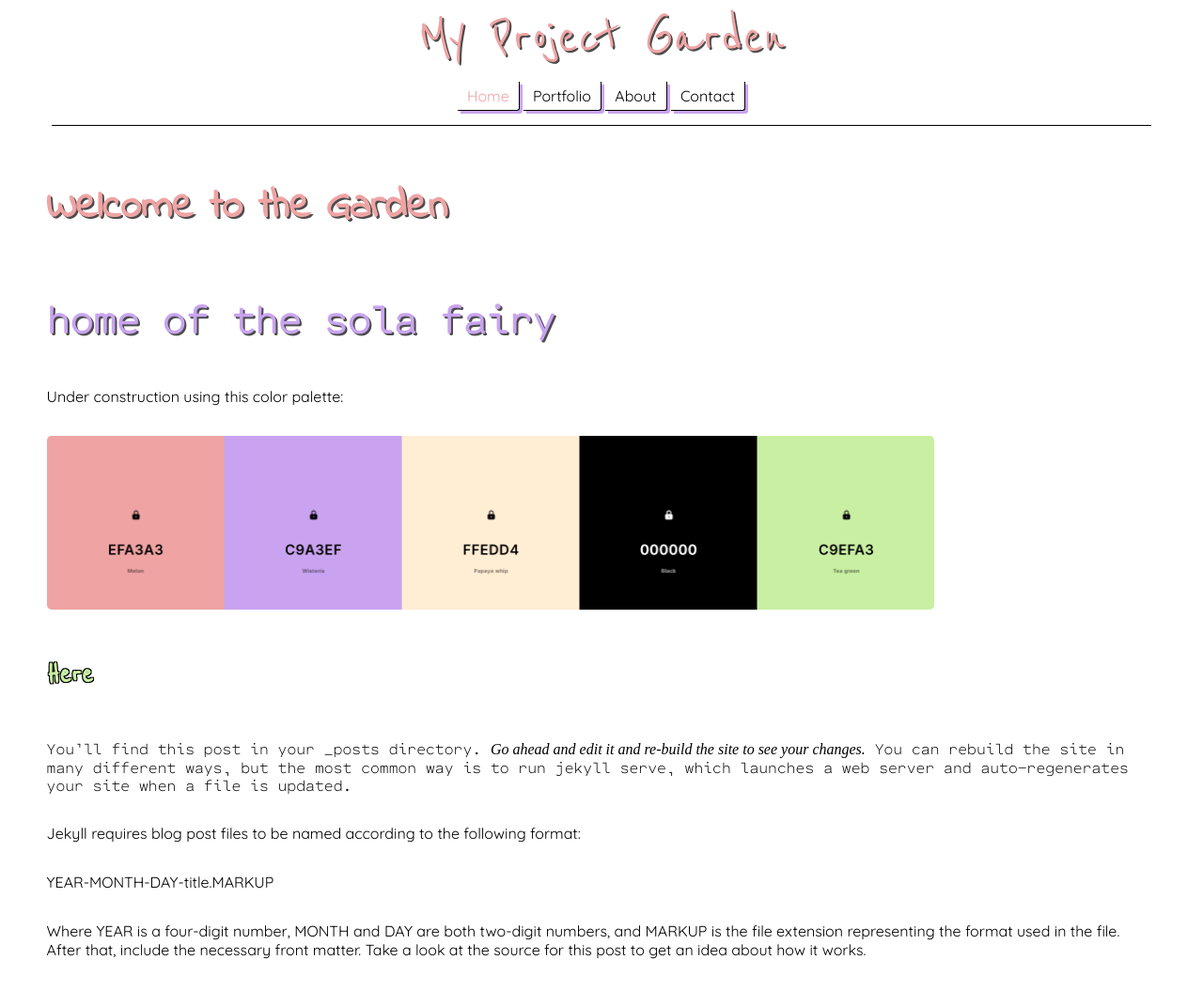
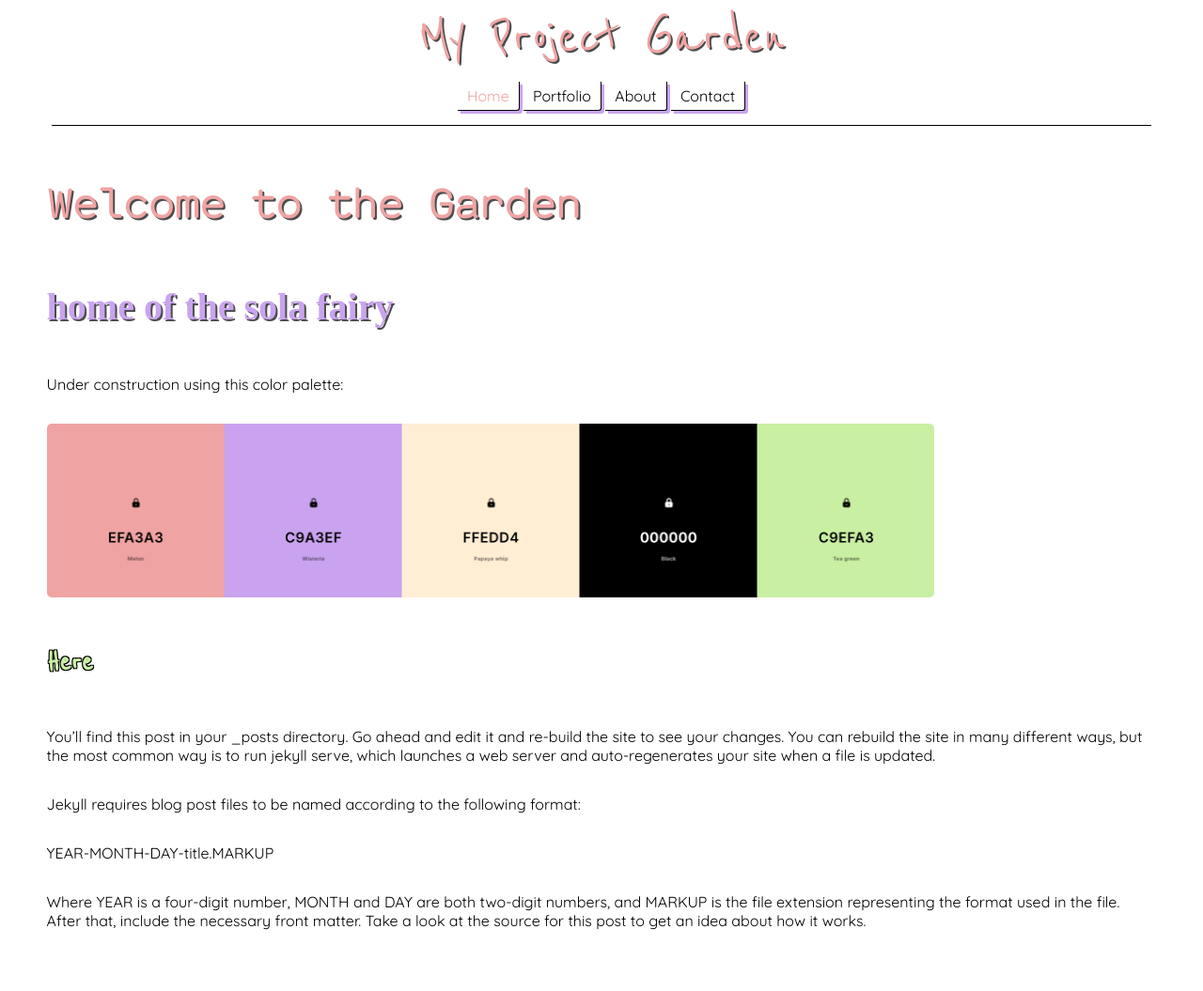
Before and after one commit to sola-fairy/sola-fairy.garden, a Jekyll site: the page built from index.markdown, in a window 1280 px wide. Shown: the whole page at 94% size. Built offline with Jekyll 4.4.1, drawn with Linux system fonts in a browser that asks for light colours; some web fonts are replaced; after the commit the page ends 1024 px from its top, so only the background shows below that.

Commit message:
font styles

```diff
--- a/assets/style.css
+++ b/assets/style.css
@@ -21,6 +21,21 @@
 @font-face {
   font-family: 'Cartograph Regular';
   src: url("/assets/other/fonts/Cartograph/CartographCF-Regular.otf") format("opentype");
+}
+
+@font-face {
+  font-family: 'Cartograph Regular Italic';
+  src: url("/assets/other/fonts/Cartograph/CartographCF-RegularItalic.otf") format("opentype");
+}
+
+@font-face {
+  font-family: 'Cartograph Bold';
+  src: url("/assets/other/fonts/Cartograph/CartographCF-Bold.otf") format("opentype");
+}
+
+@font-face {
+  font-family: 'Cartograph Bold Italic';
+  src: url("/assets/other/fonts/Cartograph/CartographCF-BoldItalic.otf") format("opentype");
 }
 
 body {
@@ -93,6 +108,10 @@ nav {
   font-family: 'Cartograph Thin Italic';
 }
 
+.page b {
+  font-family: 'Cartograph Bold';
+}
+
 .post {
   border: none;
   padding: 10px;
@@ -116,14 +135,14 @@ nav {
 }
 
 h1 {
-  font-family: 'Indie Flower', sans-serif;
+  font-family: 'Cartograph Thin', serif;
   color: var(--melon);
   text-shadow: 2px 2px 0px #000000b3;
   font-size: 2.75em;
 }
 
 h2 {
-  font-family: 'Cartograph Thin', serif;
+  font-family: 'Cartograph Thin Italic', serif;
   color: var(--wisteria);
   font-size: 2.5em;
   text-shadow: 2px 2px 0px #000000b3;
@@ -141,7 +160,7 @@ h3 {
 }
 
 .post a:link, .post a:visited, .post a:active {
-    display: inline;
+  display: inline;
   line-height: 180%;
   -webkit-box-decoration-break: clone;
   box-decoration-break: clone;
@@ -168,6 +187,7 @@ a:link, a:visited, a:active {
 
 a:hover {
   background-color: var(--tea-green);
+  font-family: 'Cartograph Thin Italic';
 }
 
 a.left:before {
--- a/index.markdown
+++ b/index.markdown
@@ -14,7 +14,7 @@ Under construction using this color palette:
 
 <h3>Here</h3>
 
-<span style="font-family: 'Cartograph Thin';">You’ll find this post in your _posts directory. <i>Go ahead and edit it and re-build the site to see your changes.</i> You can rebuild the site in many different ways, but the most common way is to run jekyll serve, which launches a web server and auto-regenerates your site when a file is updated.</span>
+You’ll find this post in your _posts directory. Go ahead and edit it and re-build the site to see your changes. You can rebuild the site in many different ways, but the most common way is to run jekyll serve, which launches a web server and auto-regenerates your site when a file is updated.
 
 Jekyll requires blog post files to be named according to the following format:
 
```
